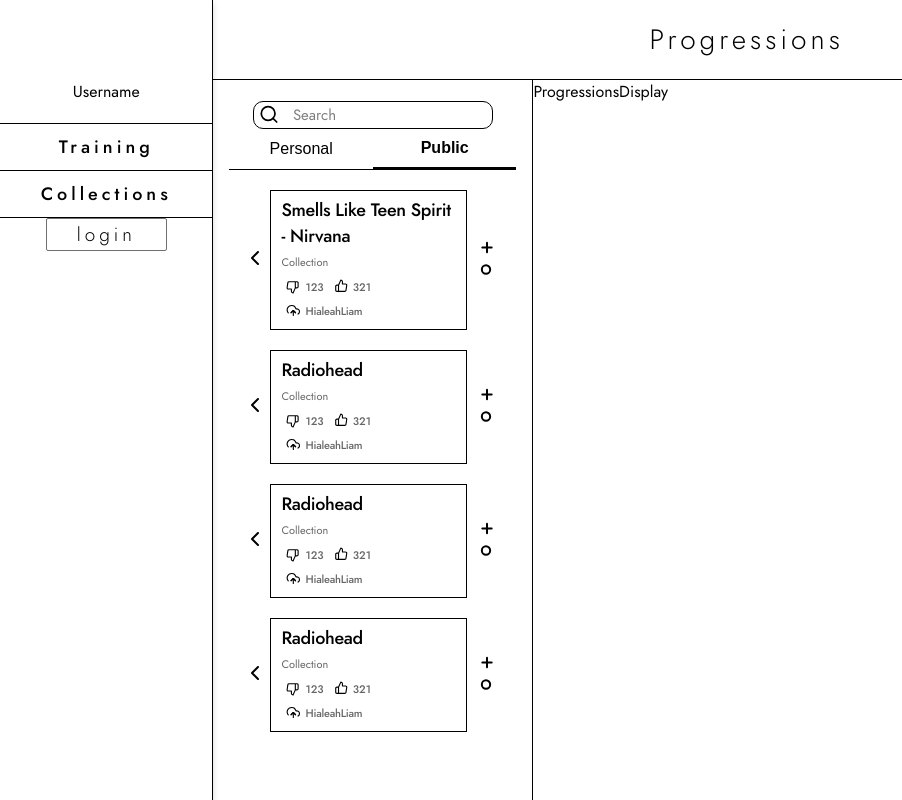
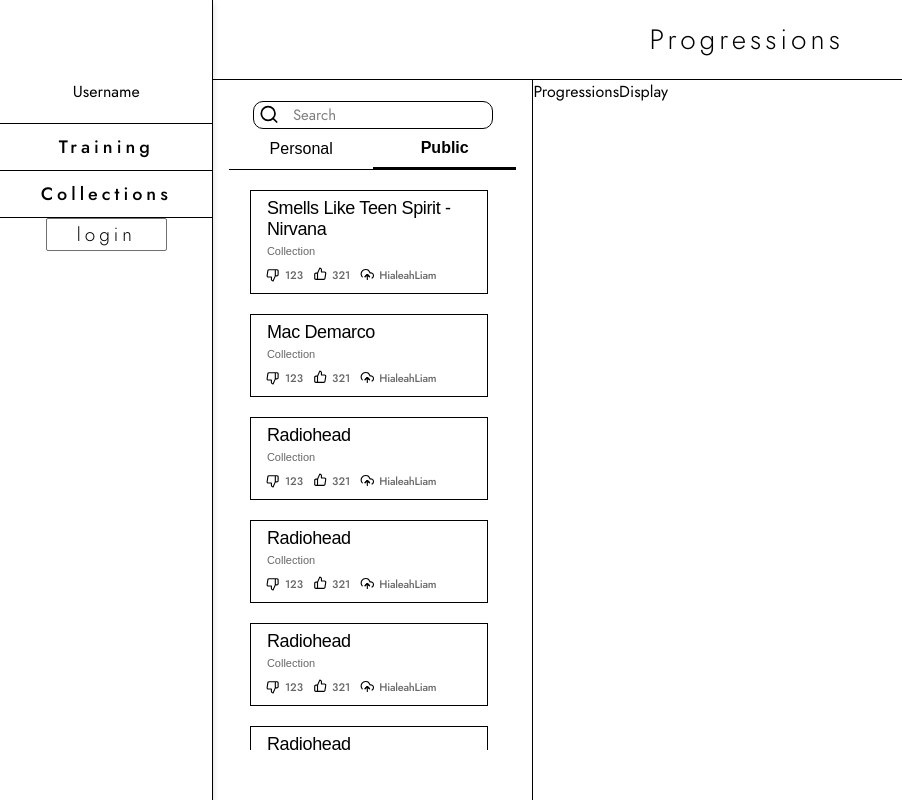
Before and after one commit to HialeahLiam/Progressions-old-, a React (Create React App) app: page /collections in a window 1280 px wide. Shown: the whole page, without its empty margins (0-902 px from the left). Built offline with nearby package versions, Linux system fonts and the light colour scheme; no server answers.

Commit message:
CollectionCard navigates through child and parent collections

```diff
--- a/src/components/CollectionCard/CollectionCard.jsx
+++ b/src/components/CollectionCard/CollectionCard.jsx
@@ -1,21 +1,49 @@
-import React from 'react';
+import React, { useState } from 'react';
 import PropTypes from 'prop-types';
 import styles from './CollectionCard.module.css';
 
 function CollectionCard({
-  title, type, upvotes, downvotes, user,
+  // title, upvotes, downvotes, user,
+  collections,
 }) {
+  const [collectionStack, setCollections] = useState([[collections]]);
+
+  function handleCollectionClick(collectionIndex) {
+    const clickedCollection = collectionStack.at(-1)[collectionIndex];
+    if (clickedCollection.entry_type === 'collection') {
+      setCollections((stack) => [...stack, clickedCollection.entries]);
+    } else if (clickedCollection.entry_type === 'progression') {
+      alert('progressions!');
+    }
+  }
+
+  function handleBackClick() {
+    setCollections((stack) => stack.slice(0, -1));
+  }
+
   return (
     <div className={styles.container}>
-      <button type="button">
+      {collectionStack.at(-1).map((c, collectionIndex) => (
+        // eslint-disable-next-line no-underscore-dangle
+        <div key={c._id} className={styles.collection}>
+          <button
+            type="button"
+            className={`${collectionIndex !== 0 || collectionStack.length === 1 ? styles.hidden : null}`}
+            onClick={handleBackClick}
+          >
             <svg width="8" height="14" viewBox="0 0 8 14" fill="none" xmlns="http://www.w3.org/2000/svg">
               <path d="M7 13L1 7L7 1" stroke="black" strokeWidth="2" strokeLinecap="round" strokeLinejoin="round" />
             </svg>
           </button>
           <div className={styles.card}>
-
-        <h3 className={styles.title}>{title}</h3>
-        <div className={styles.type}>{type}</div>
+            <button
+              type="button"
+              onClick={() => handleCollectionClick(collectionIndex)}
+              className={styles.clickArea}
+            >
+              <h3 className={styles.title}>{c.title}</h3>
+              <div className={styles.type}>Collection</div>
+            </button>
             <div className={styles.dataRow}>
               <div className={styles.data}>
                 <svg className={styles.icon} width="24" height="24" viewBox="-3 -4 24 24" fill="none" xmlns="http://www.w3.org/2000/svg">
@@ -23,18 +51,16 @@
                     <path d="M17 2H19.67C20.236 1.98999 20.7859 2.18813 21.2154 2.55682C21.645 2.9255 21.9242 3.43906 22 4V11C21.9242 11.5609 21.645 12.0745 21.2154 12.4432C20.7859 12.8119 20.236 13.01 19.67 13H17M10 15V19C10 19.7956 10.3161 20.5587 10.8787 21.1213C11.4413 21.6839 12.2044 22 13 22L17 13V2H5.72003C5.2377 1.99455 4.76965 2.16359 4.40212 2.47599C4.0346 2.78839 3.79235 3.22309 3.72003 3.7L2.34003 12.7C2.29652 12.9866 2.31586 13.2793 2.39669 13.5577C2.47753 13.8362 2.61793 14.0937 2.80817 14.3125C2.99842 14.5313 3.23395 14.7061 3.49846 14.8248C3.76297 14.9435 4.05012 15.0033 4.34003 15H10Z" stroke="black" strokeWidth="2" strokeLinecap="round" strokeLinejoin="round" />
                   </g>
                 </svg>
-            <span className={styles.downvotes}>{downvotes}</span>
+                <span className={styles.downvotes}>{c.downvotes}</span>
               </div>
-
               <div className={styles.data}>
                 <svg className={styles.icon} width="24" height="24" viewBox="-4 -2 24 24" fill="none" xmlns="http://www.w3.org/2000/svg">
                   <g transform="scale(0.7)">
                     <path d="M7 22H4C3.46957 22 2.96086 21.7893 2.58579 21.4142C2.21071 21.0391 2 20.5304 2 20V13C2 12.4696 2.21071 11.9609 2.58579 11.5858C2.96086 11.2107 3.46957 11 4 11H7M14 9V5C14 4.20435 13.6839 3.44129 13.1213 2.87868C12.5587 2.31607 11.7956 2 11 2L7 11V22H18.28C18.7623 22.0055 19.2304 21.8364 19.5979 21.524C19.9654 21.2116 20.2077 20.7769 20.28 20.3L21.66 11.3C21.7035 11.0134 21.6842 10.7207 21.6033 10.4423C21.5225 10.1638 21.3821 9.90629 21.1919 9.68751C21.0016 9.46873 20.7661 9.29393 20.5016 9.17522C20.2371 9.0565 19.9499 8.99672 19.66 9H14Z" stroke="black" strokeWidth="2" strokeLinecap="round" strokeLinejoin="round" />
                   </g>
                 </svg>
-            <span className={styles.upvotes}>{upvotes}</span>
+                <span className={styles.upvotes}>{c.upvotes}</span>
               </div>
-
               <div className={styles.data}>
                 <svg className={styles.icon} width="24" height="24" viewBox="-4 -3 24 24" fill="none" xmlns="http://www.w3.org/2000/svg">
                   <g transform="scale(0.7)" clipPath="url(#clip0_919_4218)">
@@ -44,19 +70,18 @@
                     <path d="M16 16L12 12L8 16" stroke="black" strokeWidth="2" strokeLinecap="round" strokeLinejoin="round" />
                   </g>
                 </svg>
-            <h3 className={styles.user}>{user}</h3>
+                <h3 className={styles.user}>{c.user}</h3>
               </div>
             </div>
-
           </div>
           <div className={styles.addButtons}>
-        <button type="button">
+            <button className={styles.addPlus} type="button">
               <svg width="16" height="17" viewBox="0 0 16 17" fill="none" xmlns="http://www.w3.org/2000/svg">
                 <path d="M8 3.83337V13.1667" stroke="black" strokeWidth="2" strokeLinecap="round" strokeLinejoin="round" />
                 <path d="M3.33334 8.5H12.6667" stroke="black" strokeWidth="2" strokeLinecap="round" strokeLinejoin="round" />
               </svg>
             </button>
-        <button type="button">
+            <button className={styles.addCircle} type="button">
               <svg width="15" height="16" viewBox="0 0 15 16" fill="none" xmlns="http://www.w3.org/2000/svg">
                 <g clipPath="url(#clip0_114_1208)">
                   <path d="M7.00001 12.6666C9.3012 12.6666 11.1667 10.8012 11.1667 8.49998C11.1667 6.19879 9.3012 4.33331 7.00001 4.33331C4.69882 4.33331 2.83334 6.19879 2.83334 8.49998C2.83334 10.8012 4.69882 12.6666 7.00001 12.6666Z" stroke="black" strokeWidth="2" strokeLinecap="round" strokeLinejoin="round" />
@@ -65,14 +90,17 @@
             </button>
           </div>
         </div>
+      ))}
+    </div>
   );
 }
 
 CollectionCard.propTypes = {
+  collections: PropTypes.shape({
     title: PropTypes.string.isRequired,
-  type: PropTypes.string.isRequired,
     upvotes: PropTypes.number.isRequired,
     downvotes: PropTypes.number.isRequired,
-  user: PropTypes.number.isRequired,
+    user: PropTypes.string.isRequired,
+  }).isRequired,
 };
 export default CollectionCard;
--- a/src/components/CollectionCard/CollectionCard.module.css
+++ b/src/components/CollectionCard/CollectionCard.module.css
@@ -1,8 +1,14 @@
 .container {
     margin-bottom: 20px;
     display: flex;
+    flex-direction: column;
     align-items: center;
     justify-content: center;
+}
+
+.collection {
+    display: flex;
+    align-items: center;
 }
 
 .card {
@@ -12,10 +18,30 @@
     width: 250px;
 }
 
+.clickArea {
+    display: flex;
+    flex-direction: column;
+    align-items: flex-start;
+}
+
+.hidden {
+    visibility: hidden;
+}
+
+
 .dataRow {
     display: flex;
     align-items: center;
     flex-wrap: wrap;
+}
+
+.collections {
+    display: flex;
+    align-items: flex-start;
+}
+
+.backArrow {
+    margin-top: 10px;
 }
 
 .data {
@@ -49,6 +75,15 @@
     flex-direction: column;
 }
 
+.addPlus {
+    margin-bottom: 15px;
+
+}
+
+.addCircle {
+
+}
+
 .upvotes {
     composes: label;
 }
@@ -62,6 +97,7 @@
 }
 
 .title {
+    text-align: left;
     margin-bottom: 5px;
 }
 
--- a/src/components/Libraries/Libraries.jsx
+++ b/src/components/Libraries/Libraries.jsx
@@ -5,6 +5,7 @@
 
 const collections = [
   {
+    _id: '62c6ea7432521f13af267445',
     title: 'Smells Like Teen Spirit - Nirvana',
     type: 'Collection',
     downvotes: 123,
@@ -12,43 +13,98 @@
     user: 'HialeahLiam',
   },
   {
+    _id: '62c6ea7432521f13af2674db',
+    title: 'Mac Demarco',
+    downvotes: 123,
+    upvotes: 321,
+    user: 'HialeahLiam',
+    entry_type: 'collection',
+    entries: [
+      {
+        _id: '62c6ea7432521f13af2674de',
+        title: 'My Kind of Woman',
+        downvotes: 123,
+        upvotes: 321,
+        user: 'HialeahLiam',
+        parent_collection_id: '62c6ea7432521f13af2674db',
+        entry_type: 'progression',
+        entries: [
+          {
+            _id: '62c6ea7432521f13af2674e2',
+            title: 'My Kind of Woman - Verse',
+            downvotes: 123,
+            upvotes: 321,
+            user: 'HialeahLiam',
+            root: 9,
+            mode: 'major',
+            parent_collection_id: '62c6ea7432521f13af2674de',
+          },
+          {
+            _id: '62c6ea7432521f13af2674e3',
+            title: 'My Kind of Woman - Chorus',
+            downvotes: 123,
+            upvotes: 321,
+            user: 'HialeahLiam',
+            root: 9,
+            mode: 'major',
+            parent_collection_id: '62c6ea7432521f13af2674de',
+          },
+        ],
+      },
+      {
+        _id: '62c6ea7432521f13af2674df',
+        title: 'Freaking Out The Neighborhood',
+        downvotes: 123,
+        upvotes: 321,
+        user: 'HialeahLiam',
+        parent_collection_id: '62c6ea7432521f13af2674db',
+        entry_type: 'progression',
+        entries: [
+          {
+            _id: '62c6ea7432521f13af2674e4',
+            title: 'Freaking Out The Neighborhood - Intro',
+            downvotes: 123,
+            upvotes: 321,
+            user: 'HialeahLiam',
+            root: 9,
+            mode: 'major',
+            parent_collection_id: '62c6ea7432521f13af2674df',
+          },
+        ],
+      },
+    ],
+  },
+  {
+    _id: '62c6ea7432521f13af267446',
     title: 'Radiohead',
-    type: 'Collection',
     downvotes: 123,
     upvotes: 321,
     user: 'HialeahLiam',
   },
   {
+    _id: '62c6ea7432521f13af267448',
     title: 'Radiohead',
-    type: 'Collection',
     downvotes: 123,
     upvotes: 321,
     user: 'HialeahLiam',
   },
   {
+    _id: '62c6ea7432521f13af267449',
     title: 'Radiohead',
-    type: 'Collection',
     downvotes: 123,
     upvotes: 321,
     user: 'HialeahLiam',
   },
   {
+    _id: '62c6ea7432521f13af2',
     title: 'Radiohead',
-    type: 'Collection',
     downvotes: 123,
     upvotes: 321,
     user: 'HialeahLiam',
   },
   {
+    _id: '62c6ea7432521f13af267125',
     title: 'Radiohead',
-    type: 'Collection',
-    downvotes: 123,
-    upvotes: 321,
-    user: 'HialeahLiam',
-  },
-  {
-    title: 'Radiohead',
-    type: 'Collection',
     downvotes: 123,
     upvotes: 321,
     user: 'HialeahLiam',
@@ -57,8 +113,6 @@
 
 function Libraries() {
   const [library, setLibrary] = useState('public');
-
-  console.log(library);
 
   const handleTabClick = (lib, e) => {
     if (e.type === 'keydown' && e.key !== 'Enter') {
@@ -94,15 +148,9 @@
       </nav>
       <div className={styles.collections}>
         <div className={styles.scrollContainer}>
-          {collections.map(({
-            title, type, upvotes, downvotes, user,
-          }) => (
-            <CollectionCard
-              key={`${title}-${user}`}
-              {... {
-                title, type, upvotes, downvotes, user,
-              }}
-            />
+          {collections.map((c) => (
+            // eslint-disable-next-line no-underscore-dangle
+            <CollectionCard key={c._id} collections={c} />
           ))}
         </div>
       </div>
```
Lines whose indentation alone changed are shown as unchanged.
